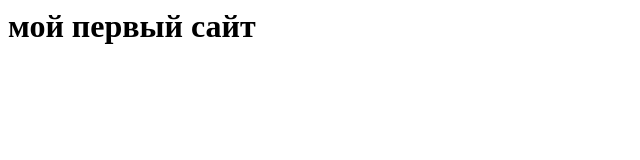
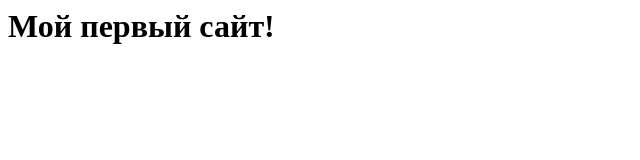
Before and after one commit to albina170/cafe, a plain HTML site: page index.html in a window 1280 px wide. Shown: the whole page, without its empty margins (0-640 px from the left). Drawn offline with Linux system fonts and the light colour scheme.

Commit message:
Update index.html

```diff
--- a/index.html
+++ b/index.html
@@ -1,8 +1,3 @@
 <html>
-  <head>
-    <title>Кафе</title>
-  </head>
-  <body>
-    <h1>мой первый сайт</h1>
-  </body>
+  <h1>Мой первый сайт!</h1>
 </html>
```
